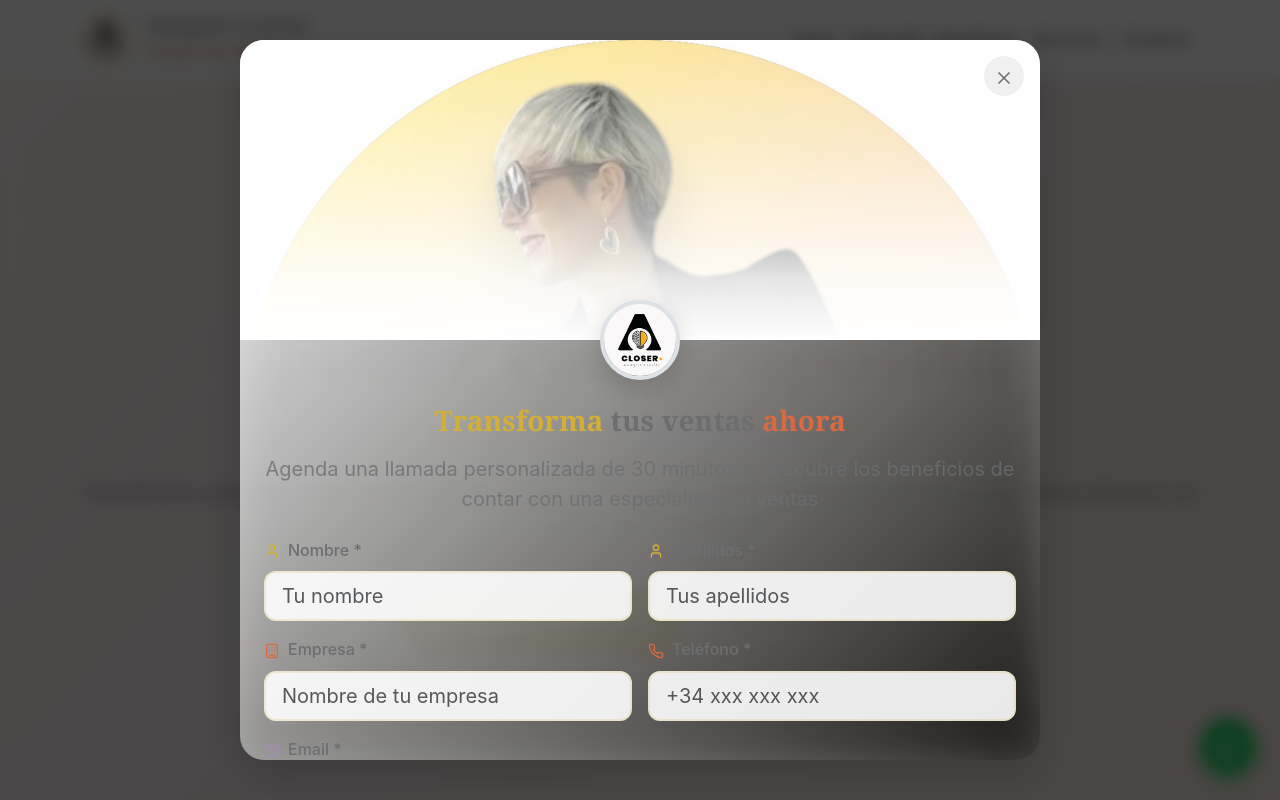
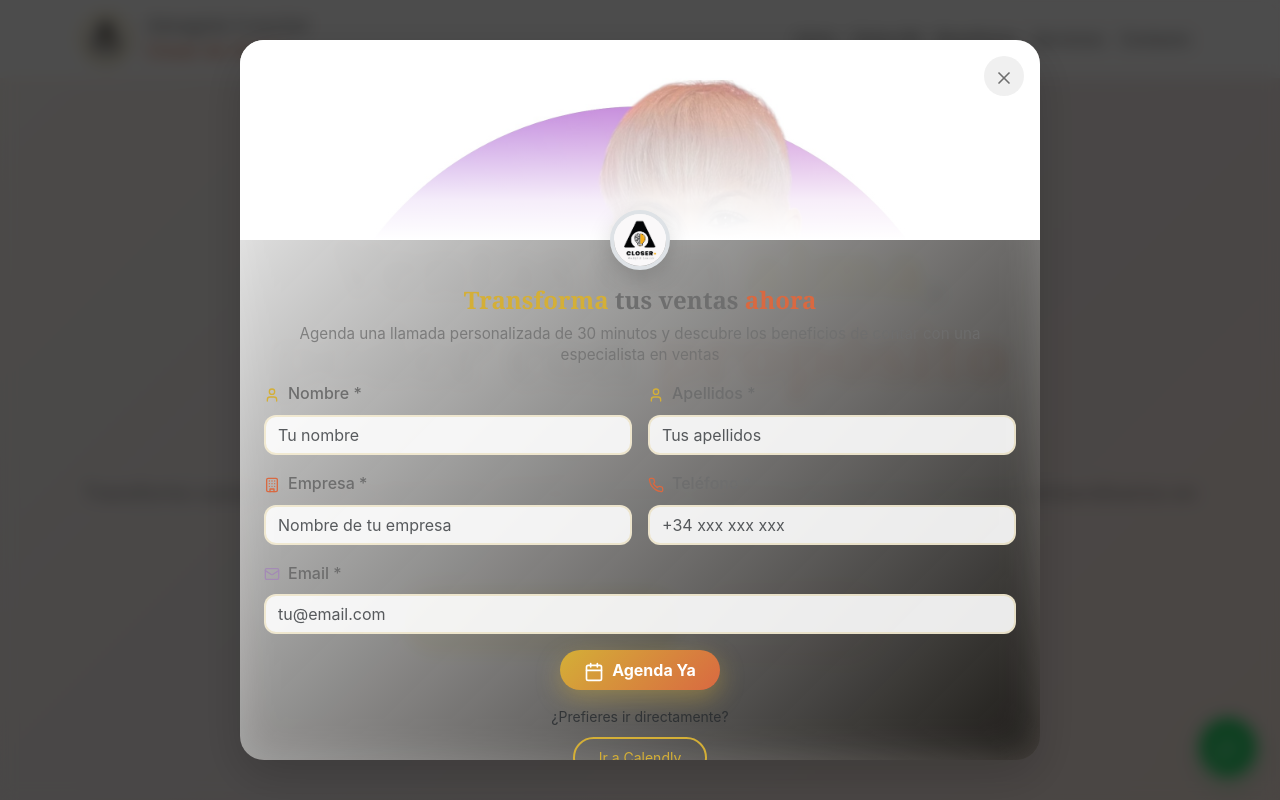
Before and after one commit to amancheno1/webamagoiacloserdeventas, a React (Vite) app: page / in a window 1280 px wide. Both pictures are taken after a click on the button "Aceptar Todas". Shown: the top 800 px of the page. Built offline with nearby package versions, Linux system fonts and the light colour scheme.

Commit message:
Update Lead Capture Modal Image and Size

```diff
--- a/src/components/LeadCaptureModal.tsx
+++ b/src/components/LeadCaptureModal.tsx
@@ -139,11 +139,11 @@ Enviado desde el formulario de lead capture
               }}
             ></div>
             <img
-              src="/assets/amagoia poerfil2.jpg"
+              src="/assets/amagoia petfil1.jpg"
               alt="Amagoia Louvier"
               className="w-100"
               style={{
-                height: '300px',
+                height: '200px',
                 objectFit: 'cover',
                 objectPosition: 'center top'
               }}
@@ -152,14 +152,14 @@ Enviado desde el formulario de lead capture
 
           <div className="modal-body p-4 pt-0">
             {/* Logo */}
-            <div className="text-center mb-4" style={{ marginTop: '-40px', zIndex: 2, position: 'relative' }}>
+            <div className="text-center mb-3" style={{ marginTop: '-30px', zIndex: 2, position: 'relative' }}>
               <img
                 src="/assets/logo amagoia.jpg"
                 alt="Amagoia Louvier Logo"
                 className="rounded-circle border border-4 bg-white"
                 style={{
-                  width: '80px',
-                  height: '80px',
+                  width: '60px',
+                  height: '60px',
                   objectFit: 'cover',
                   borderColor: '#D4AF37 !important',
                   boxShadow: '0 8px 24px rgba(0, 0, 0, 0.15)'
@@ -168,29 +168,29 @@ Enviado desde el formulario de lead capture
             </div>
 
             {/* Title and Subtitle */}
-            <div className="text-center mb-4">
-              <h2 className="h3 font-serif fw-bold text-gray mb-3">
+            <div className="text-center mb-3">
+              <h2 className="h4 font-serif fw-bold text-gray mb-2">
                 <span className="text-gold">Transforma</span> tus ventas <span className="text-terracotta">ahora</span>
               </h2>
-              <p className="fs-5 mb-4" style={{ color: 'rgba(110, 110, 110, 0.8)', lineHeight: '1.5' }}>
+              <p className="mb-3" style={{ color: 'rgba(110, 110, 110, 0.8)', lineHeight: '1.4', fontSize: '0.95rem' }}>
                 Agenda una llamada personalizada de 30 minutos y descubre los beneficios de contar con una especialista en ventas
               </p>
             </div>
 
             {/* Success/Error Messages */}
             {submitStatus === 'success' && (
-              <div className="alert alert-success text-center mb-4" role="alert">
+              <div className="alert alert-success text-center mb-3" role="alert">
                 <strong>¡Perfecto!</strong> Te redirigiremos a Calendly para agendar tu llamada.
               </div>
             )}
             {submitStatus === 'error' && (
-              <div className="alert alert-danger text-center mb-4" role="alert">
+              <div className="alert alert-danger text-center mb-3" role="alert">
                 <strong>Error:</strong> No se pudo procesar la solicitud. Inténtalo de nuevo.
               </div>
             )}
 
             {/* Form */}
-            <form onSubmit={handleSubmit} className="mb-4">
+            <form onSubmit={handleSubmit} className="mb-3">
               <div className="row g-3 mb-3">
                 <div className="col-md-6">
                   <label className="form-label text-gray fw-medium">
@@ -202,7 +202,7 @@ Enviado desde el formulario de lead capture
                     name="nombre"
                     value={formData.nombre}
                     onChange={handleInputChange}
-                    className="form-control form-control-lg lead-input"
+                    className="form-control lead-input"
                     placeholder="Tu nombre"
                     required
                   />
@@ -217,7 +217,7 @@ Enviado desde el formulario de lead capture
                     name="apellidos"
                     value={formData.apellidos}
                     onChange={handleInputChange}
-                    className="form-control form-control-lg lead-input"
+                    className="form-control lead-input"
                     placeholder="Tus apellidos"
                     required
                   />
@@ -235,7 +235,7 @@ Enviado desde el formulario de lead capture
                     name="empresa"
                     value={formData.empresa}
                     onChange={handleInputChange}
-                    className="form-control form-control-lg lead-input"
+                    className="form-control lead-input"
                     placeholder="Nombre de tu empresa"
                     required
                   />
@@ -250,14 +250,14 @@ Enviado desde el formulario de lead capture
                     name="telefono"
                     value={formData.telefono}
                     onChange={handleInputChange}
-                    className="form-control form-control-lg lead-input"
+                    className="form-control lead-input"
                     placeholder="+34 xxx xxx xxx"
                     required
                   />
                 </div>
               </div>
 
-              <div className="mb-4">
+              <div className="mb-3">
                 <label className="form-label text-gray fw-medium">
                   <Mail size={16} className="me-2 text-lavender" />
                   Email *
@@ -267,24 +267,24 @@ Enviado desde el formulario de lead capture
                   name="email"
                   value={formData.email}
                   onChange={handleInputChange}
-                  className="form-control form-control-lg lead-input"
+                  className="form-control lead-input"
                   placeholder="tu@email.com"
                   required
                 />
               </div>
 
               {/* CTA Button */}
-              <div className="text-center mb-4">
+              <div className="text-center mb-3">
                 <button
                   type="submit"
                   disabled={isSubmitting}
-                  className="btn btn-lg px-5 py-3 rounded-pill fw-bold text-white lead-cta-btn"
+                  className="btn px-4 py-2 rounded-pill fw-bold text-white lead-cta-btn"
                   style={{
                     background: 'linear-gradient(135deg, #D4AF37, #D96941)',
                     border: 'none',
                     boxShadow: '0 8px 24px rgba(212, 175, 55, 0.4)',
                     transition: 'all 0.3s ease',
-                    fontSize: '1.1rem'
+                    fontSize: '1rem'
                   }}
                 >
                   <Calendar size={20} className="me-2" />
@@ -293,7 +293,7 @@ Enviado desde el formulario de lead capture
               </div>
 
               {/* Alternative Direct Link */}
-              <div className="text-center mb-4">
+              <div className="text-center mb-3">
                 <p className="text-muted small mb-2">¿Prefieres ir directamente?</p>
                 <button
                   type="button"
```
